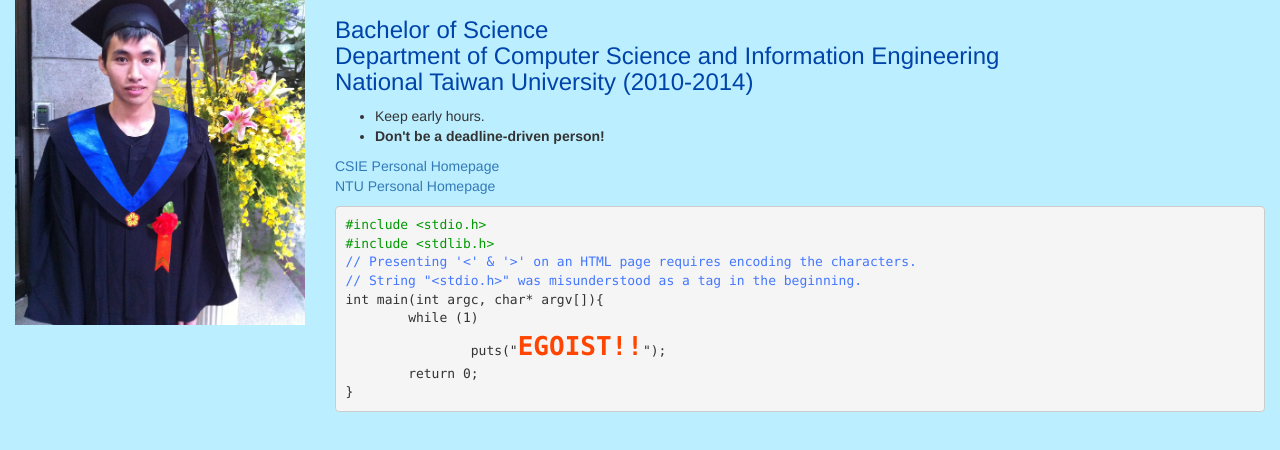
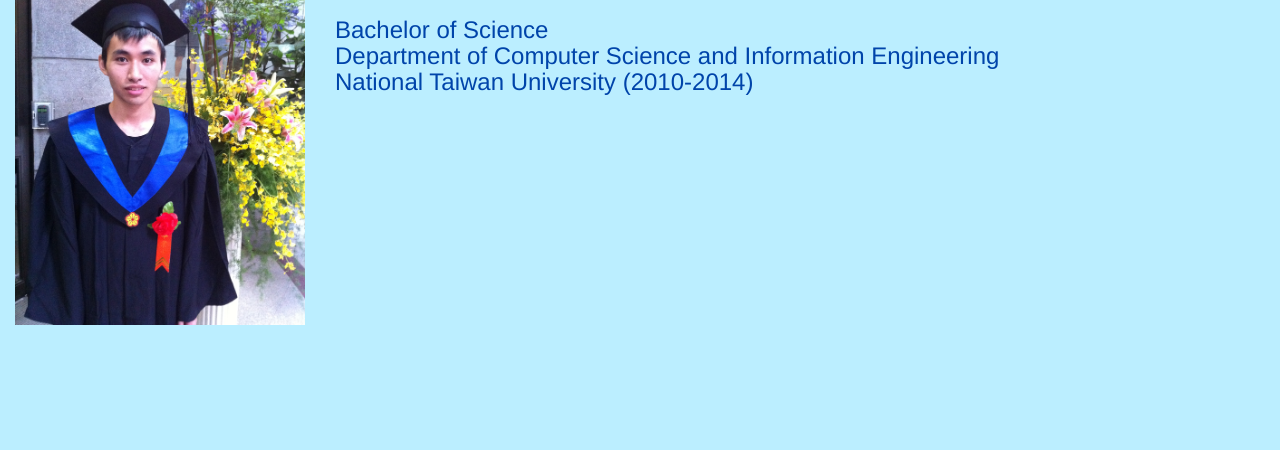
Before and after one commit to bill8124/myjian.github.io, a plain HTML site: page index.html in a window 1280 px wide. Shown: the part 78-528 px from the top of the page. Drawn offline with nearby package versions, Linux system fonts and the light colour scheme.

Commit message:
Remove useless words and links

```diff
--- a/index.html
+++ b/index.html
@@ -11,7 +11,6 @@
 		<!-- Bootstrap CSS & JavaScript -->
 		<link rel="stylesheet" href="https://netdna.bootstrapcdn.com/bootstrap/3.1.1/css/bootstrap.min.css">
 		<script src="https://netdna.bootstrapcdn.com/bootstrap/3.1.1/js/bootstrap.min.js"></script>
-
 	</head>
 
 	<body class="custom">
@@ -28,18 +27,8 @@
 						Department of Computer Science and Information Engineering<br>
 						National Taiwan University (2010-2014)
 					</h3>
-					<ul>
-						<li>Keep early hours.</li>
-						<li><strong>Don't be a deadline-driven person!</strong></li>
-					</ul>
-
-					<p>
-					<a href="http://www.csie.ntu.edu.tw/~b99902067/">CSIE Personal Homepage</a><br>
-					<a href="http://homepage.ntu.edu.tw/~b99902067/">NTU Personal Homepage</a>
-					</p>
-
 					<!-- pre: writed = printed, including white spaces -->
-<pre>
+<!-- pre>
 <code><span style="color: #090;">#include &lt;stdio.h&gt;</span>
 <span style="color: #090;">#include &lt;stdlib.h&gt;</span>
 <span style="color: #47F;">// Presenting '&lt;' &amp; '&gt;' on an HTML page requires encoding the characters.</span>
@@ -49,7 +38,7 @@ int main(int argc, char* argv[]){
 		puts("<span style="color: orangered; font-size: 2em; font-weight: bold;">EGOIST!!</span>");
 	return 0;
 }
-</code></pre>
+</code></pre -->
 				</div>
 			</div>
 		</div>
```
